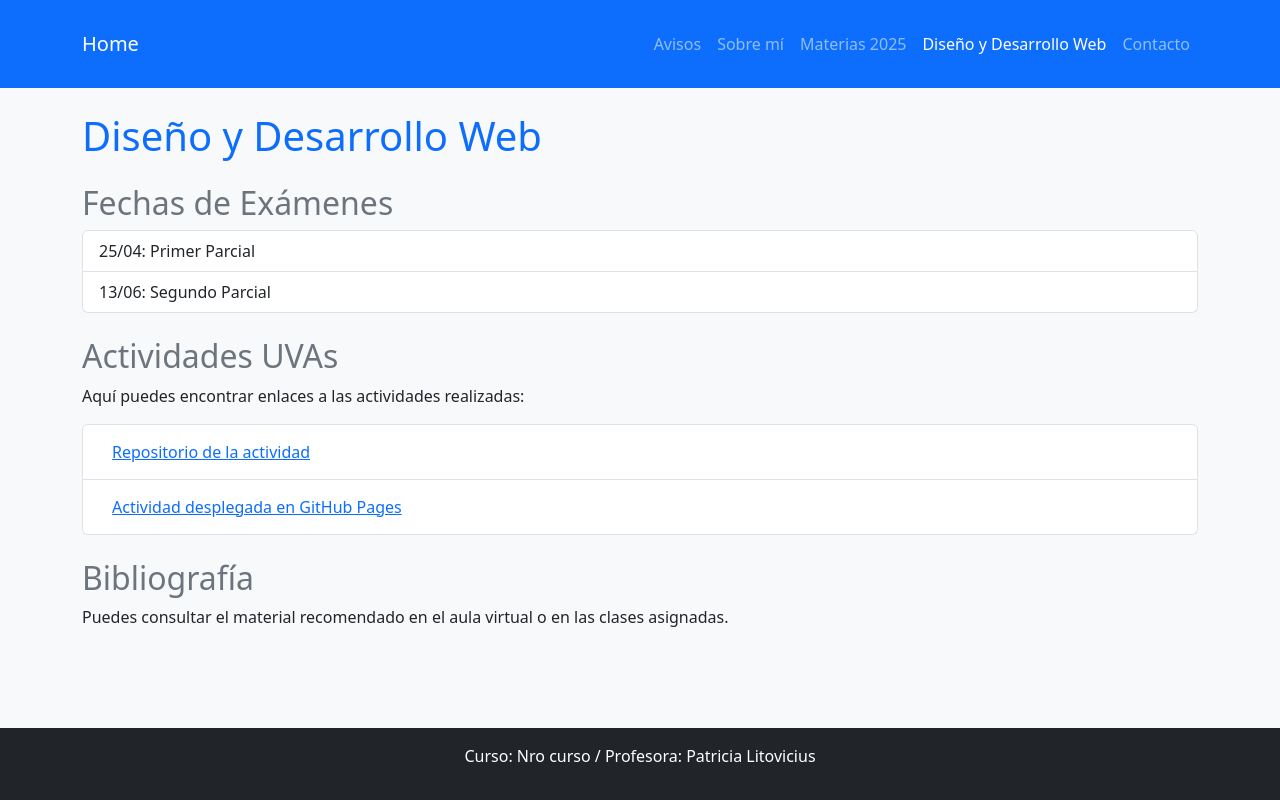
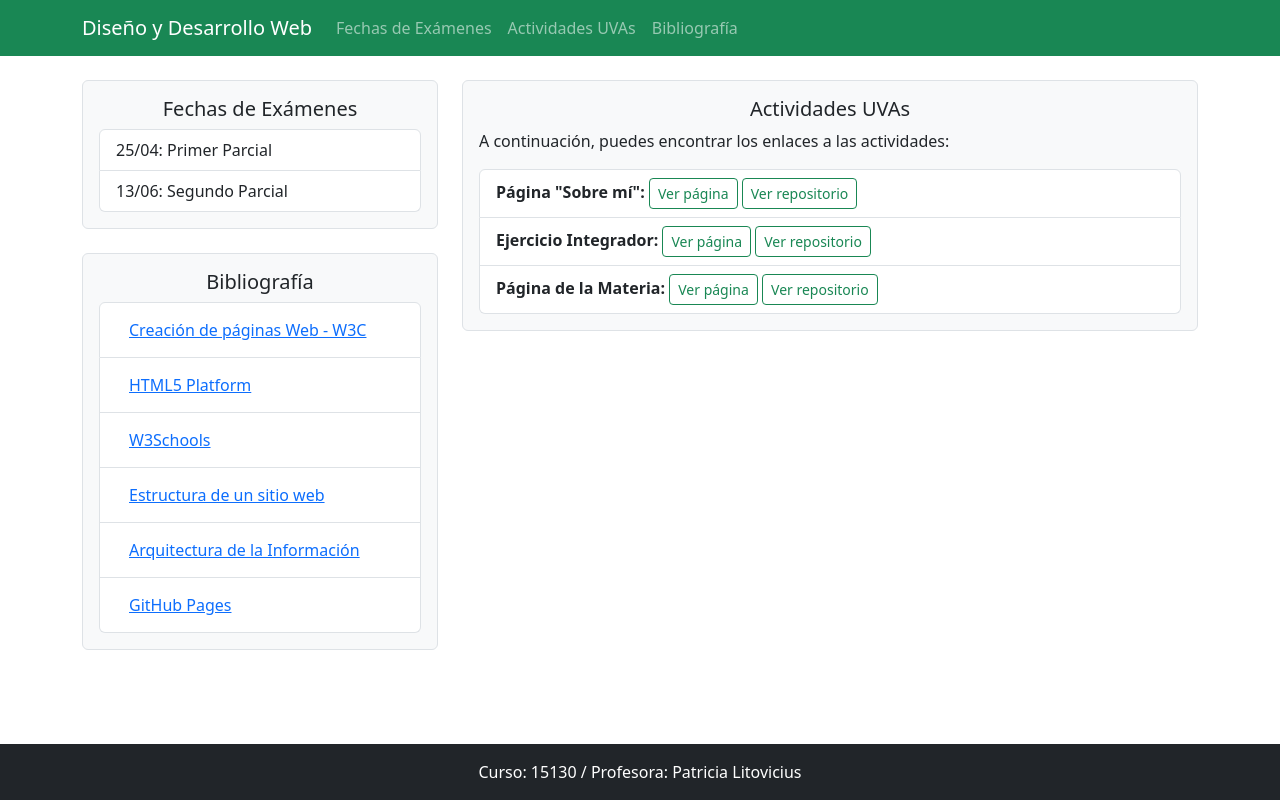
Before and after one commit to mapantano/dydwpaginademateria, a plain HTML site: page index.html in a window 1280 px wide. Drawn offline with nearby package versions, Linux system fonts and the light colour scheme.

Commit message:
agrego bibliografía y edito estilos

```diff
--- a/index.html
+++ b/index.html
@@ -7,70 +7,80 @@
     <!-- Bootstrap -->
     <link href="https://cdn.jsdelivr.net/npm/bootstrap@5.3.0/dist/css/bootstrap.min.css" rel="stylesheet">
 </head>
-<body class="d-flex flex-column min-vh-100 bg-light">
-
-    <!-- Header con Barra de navegación -->
-    <header class="bg-primary text-white p-3">
-        <nav class="navbar navbar-expand-lg navbar-dark bg-primary">
+<body class="d-flex flex-column min-vh-100">
+    <!-- Menú superior -->
+    <nav class="navbar navbar-expand-lg navbar-dark bg-success">
         <div class="container">
-                <a class="navbar-brand" href="index.html">Home</a>
+            <a class="navbar-brand" href="#">Diseño y Desarrollo Web</a>
             <button class="navbar-toggler" type="button" data-bs-toggle="collapse" data-bs-target="#navbarNav">
                 <span class="navbar-toggler-icon"></span>
             </button>
             <div class="collapse navbar-collapse" id="navbarNav">
-                    <ul class="navbar-nav ms-auto">
-                        <li class="nav-item"><a class="nav-link" href="avisos.html">Avisos</a></li>
-                        <li class="nav-item"><a class="nav-link" href="sobremi.html">Sobre mí</a></li>
-                        <li class="nav-item"><a class="nav-link" href="materias2025.html">Materias 2025</a></li>
-                        <li class="nav-item"><a class="nav-link active" href="disenoYDesarrolloWeb.html">Diseño y Desarrollo Web</a></li>
-                        <li class="nav-item"><a class="nav-link" href="contacto.html">Contacto</a></li>
+                <ul class="navbar-nav">
+                    <li class="nav-item"><a class="nav-link" href="#fechas">Fechas de Exámenes</a></li>
+                    <li class="nav-item"><a class="nav-link" href="#actividades">Actividades UVAs</a></li>
+                    <li class="nav-item"><a class="nav-link" href="#bibliografia">Bibliografía</a></li>
                 </ul>
             </div>
         </div>
     </nav>
-    </header>
 
     <!-- Contenido principal -->
     <main class="container my-4 flex-grow-1">
-        <h1 class="text-primary">Diseño y Desarrollo Web</h1>
-
-        <!-- Fechas de exámenes -->
-        <section class="mt-4">
-            <h2 class="text-secondary">Fechas de Exámenes</h2>
+        <div class="row">
+            <!-- Primera columna -->
+            <div class="col-md-4">
+                <!-- Caja 1: Fechas de Exámenes -->
+                <section id="fechas" class="border rounded p-3 mb-4 bg-light">
+                    <h2 class="h5 text-center">Fechas de Exámenes</h2>
                     <ul class="list-group">
                         <li class="list-group-item">25/04: Primer Parcial</li>
                         <li class="list-group-item">13/06: Segundo Parcial</li>
                     </ul>
                 </section>
-
-        <!-- Actividades UVAs -->
-        <section class="mt-4">
-            <h2 class="text-secondary">Actividades UVAs</h2>
-            <p>
-                Aquí puedes encontrar enlaces a las actividades realizadas:
-            </p>
+                <!-- Caja 2: Bibliografía -->
+                <section id="bibliografia" class="border rounded p-3 bg-light">
+                    <h2 class="h5 text-center">Bibliografía</h2>
+                    <ul class="list-group">
+                        <li class="list-group-item"><a href="https://www.w3.org/" target="_blank" class="btn btn-link">Creación de páginas Web - W3C</a></li>
+                        <li class="list-group-item"><a href="https://platform.html5.org/" target="_blank" class="btn btn-link">HTML5 Platform</a></li>
+                        <li class="list-group-item"><a href="https://www.w3schools.com/" target="_blank" class="btn btn-link">W3Schools</a></li>
+                        <li class="list-group-item"><a href="https://agenciaciscar.com/estructura-de-un-sitio-web/" target="_blank" class="btn btn-link">Estructura de un sitio web</a></li>
+                        <li class="list-group-item"><a href="https://www.publisuites.com/blog/arquitectura-de-la-informacion/" target="_blank" class="btn btn-link">Arquitectura de la Información</a></li>
+                        <li class="list-group-item"><a href="https://www.aluracursos.com/blog/github-pages" target="_blank" class="btn btn-link">GitHub Pages</a></li>
+                    </ul>
+                </section>
+            </div>
+            <!-- Segunda columna -->
+            <div class="col-md-8">
+                <section id="actividades" class="border rounded p-3 bg-light">
+                    <h2 class="h5 text-center">Actividades UVAs</h2>
+                    <p>A continuación, puedes encontrar los enlaces a las actividades:</p>
                     <ul class="list-group">
                         <li class="list-group-item">
-                    <a href="https://github.com/mapantano/DYDWUADE" target="_blank" class="btn btn-link">Repositorio de la actividad</a>
+                            <strong>Página "Sobre mí":</strong>
+                            <a href="https://mapantano.github.io/DYDWUADE/" target="_blank" class="btn btn-outline-success btn-sm">Ver página</a>
+                            <a href="https://github.com/mapantano/DYDWUADE" target="_blank" class="btn btn-outline-success btn-sm">Ver repositorio</a>
                         </li>
                         <li class="list-group-item">
-                    <a href="https://mapantano.github.io/DYDWUADE/" target="_blank" class="btn btn-link">Actividad desplegada en GitHub Pages</a>
+                            <strong>Ejercicio Integrador:</strong>
+                            <a href="https://mapantano.github.io/DYDW1PARCIAL/index.html" target="_blank" class="btn btn-outline-success btn-sm">Ver página</a>
+                            <a href="https://github.com/mapantano/DYDW1PARCIAL" target="_blank" class="btn btn-outline-success btn-sm">Ver repositorio</a>
+                        </li>
+                        <li class="list-group-item">
+                            <strong>Página de la Materia:</strong>
+                            <a href="https://mapantano.github.io/dydwpaginademateria/" target="_blank" class="btn btn-outline-success btn-sm">Ver página</a>
+                            <a href="https://github.com/mapantano/dydwpaginademateria" target="_blank" class="btn btn-outline-success btn-sm">Ver repositorio</a>
                         </li>
                     </ul>
                 </section>
-
-        <!-- Bibliografía -->
-        <section class="mt-4">
-            <h2 class="text-secondary">Bibliografía</h2>
-            <p>
-                Puedes consultar el material recomendado en el aula virtual o en las clases asignadas.
-            </p>
-        </section>
+            </div>
+        </div>
     </main>
 
     <!-- Footer -->
     <footer class="bg-dark text-white text-center p-3 mt-auto">
-        <p>Curso: Nro curso / Profesora: Patricia Litovicius</p>
+        <p class="mb-0">Curso: 15130 / Profesora: Patricia Litovicius</p>
     </footer>
 
     <!-- Bootstrap JS -->
```
Lines whose indentation alone changed are shown as unchanged.
